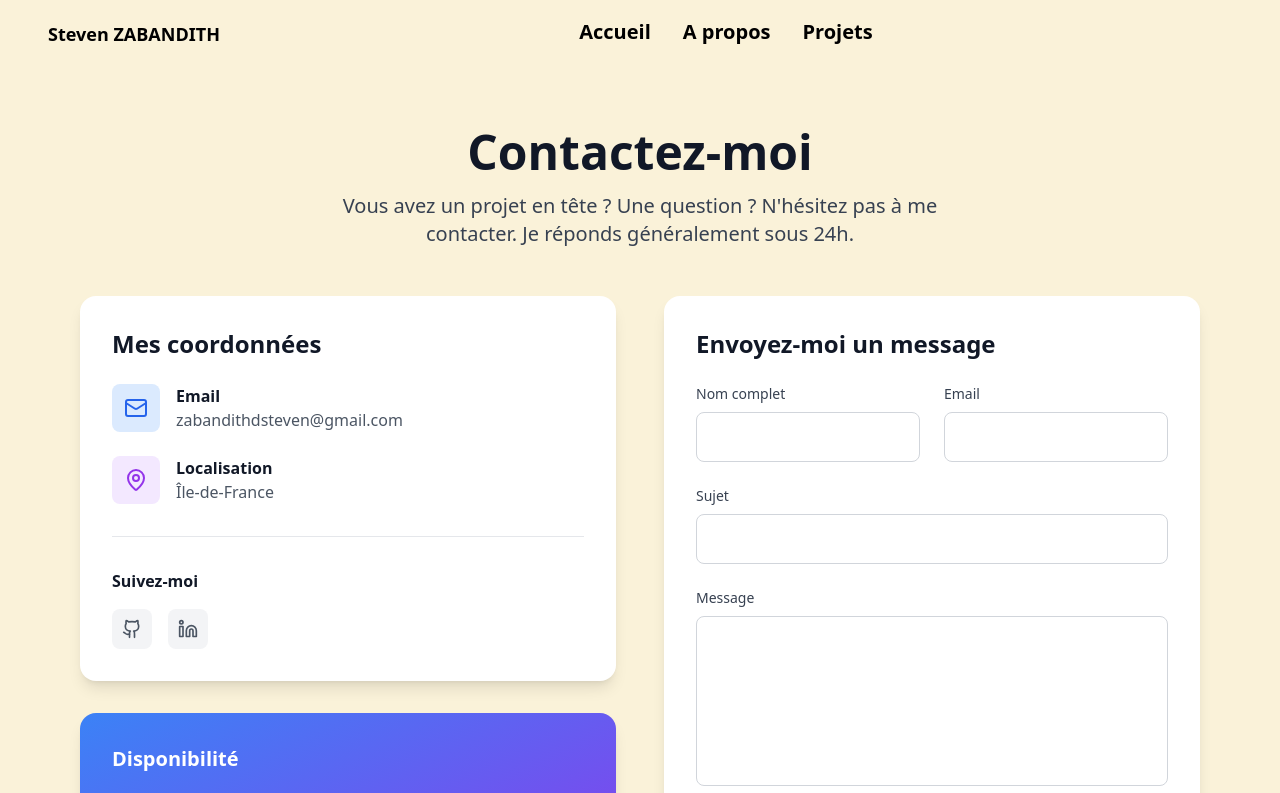
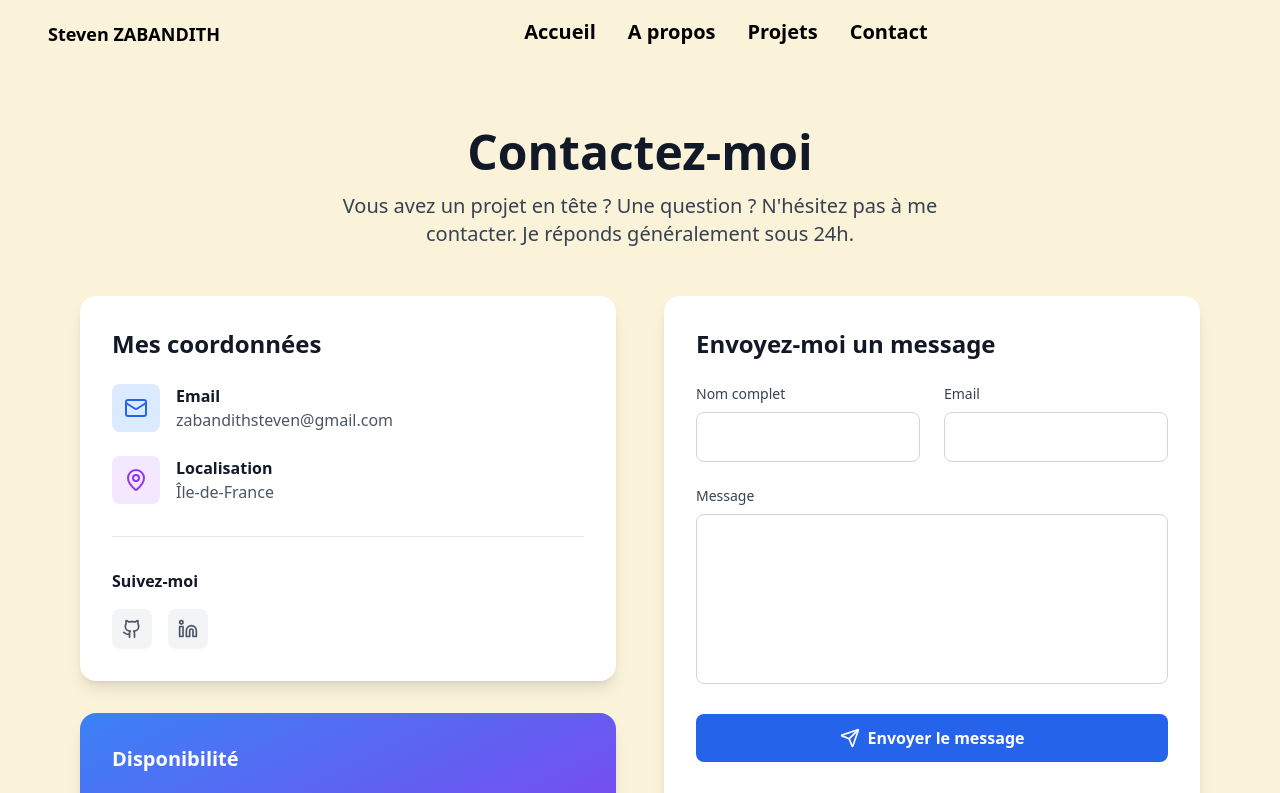
Before and after one commit to stevenzab/portfolio, a Next.js app: page /contact in a window 1280 px wide. Shown: the top 793 px of the page. Built offline with nearby package versions, Linux system fonts and the light colour scheme.

Commit message:
[ADD] FormContact

```diff
--- a/components/navbar.tsx
+++ b/components/navbar.tsx
@@ -116,7 +116,7 @@ export default function NavBar() {
                   Projets
                 </Link>
               </li>
-              {/* <li className="mx-4 my-6 md:my-0">
+              <li className="mx-4 my-6 md:my-0">
                 <Link
                   href="/contact"
                   className="md:text-xl text-sm hover:text-green-600 duration-500 text-black flex items-center"
@@ -130,7 +130,7 @@ export default function NavBar() {
                   />
                   Contact
                 </Link>
-              </li> */}
+              </li>
             </ul>
           </div>
         </div>
--- a/package.json
+++ b/package.json
@@ -13,7 +13,8 @@
     "lucide-react": "^0.540.0",
     "next": "14.2.5",
     "react": "^18",
-    "react-dom": "^18"
+    "react-dom": "^18",
+    "sweetalert2": "^11.26.3"
   },
   "devDependencies": {
     "@types/node": "^20",
--- a/pages/contact.tsx
+++ b/pages/contact.tsx
@@ -1,27 +1,30 @@
 import { Mail, Phone, MapPin, Send, Github, Linkedin } from "lucide-react";
 import { useState } from "react";
+import Swal from "sweetalert2";
 
 const ContactPage = () => {
-  const [formData, setFormData] = useState({
-    name: '',
-    email: '',
-    subject: '',
-    message: ''
-  });
 
-  const handleChange = (e: React.ChangeEvent<HTMLInputElement | HTMLTextAreaElement>) => {
-    setFormData({
-      ...formData,
-      [e.target.name]: e.target.value
+  const [result, setResult] = useState("");
+
+  const handleSubmit = async (event) => {
+    event.preventDefault();
+    const formData = new FormData(event.target);
+    formData.append("access_key", "679b6ac3-8cb9-40fa-a07e-2ba75a3c66e3");
+
+    const response = await fetch("https://api.web3forms.com/submit", {
+      method: "POST",
+      body: formData
     });
-  };
 
-  const handleSubmit = (e: React.FormEvent) => {
-    e.preventDefault();
-    // Ici vous pouvez ajouter la logique d'envoi du formulaire
-    console.log('Form submitted:', formData);
-    alert('Message envoyé ! Je vous répondrai rapidement.');
-  };
+    const data = await response.json();
+    if (data.success) {
+        Swal.fire({
+          title: "Success!",
+          text: "Your message has been sent successfully.",
+          icon: "success"
+        });
+    };
+  }
 
   return (
     <div className="min-h-screen" style={{backgroundColor: '#FAF2D9'}}>
@@ -49,7 +52,7 @@ const ContactPage = () => {
                   </div>
                   <div>
                     <h3 className="font-semibold text-gray-900">Email</h3>
-                    <p className="text-gray-600">zabandithdsteven@gmail.com</p>
+                    <p className="text-gray-600">zabandithsteven@gmail.com</p>
                   </div>
                 </div>
 
@@ -105,8 +108,6 @@ const ContactPage = () => {
                     type="text"
                     id="name"
                     name="name"
-                    value={formData.name}
-                    onChange={handleChange}
                     className="w-full px-4 py-3 border border-gray-300 rounded-lg focus:ring-2 focus:ring-blue-500 focus:border-transparent"
                     required
                   />
@@ -120,27 +121,10 @@ const ContactPage = () => {
                     type="email"
                     id="email"
                     name="email"
-                    value={formData.email}
-                    onChange={handleChange}
                     className="w-full px-4 py-3 border border-gray-300 rounded-lg focus:ring-2 focus:ring-blue-500 focus:border-transparent"
                     required
                   />
                 </div>
-              </div>
-
-              <div>
-                <label htmlFor="subject" className="block text-sm font-medium text-gray-700 mb-2">
-                  Sujet
-                </label>
-                <input
-                  type="text"
-                  id="subject"
-                  name="subject"
-                  value={formData.subject}
-                  onChange={handleChange}
-                  className="w-full px-4 py-3 border border-gray-300 rounded-lg focus:ring-2 focus:ring-blue-500 focus:border-transparent"
-                  required
-                />
               </div>
 
               <div>
@@ -150,8 +134,6 @@ const ContactPage = () => {
                 <textarea
                   id="message"
                   name="message"
-                  value={formData.message}
-                  onChange={handleChange}
                   rows={6}
                   className="w-full px-4 py-3 border border-gray-300 rounded-lg focus:ring-2 focus:ring-blue-500 focus:border-transparent resize-none"
                   required
```
Also changed, not shown: 2 other files (tests, documents, lock files or other folders).
